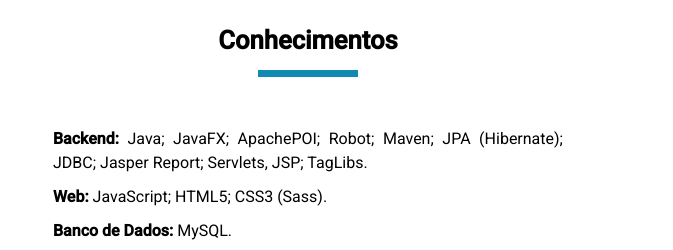
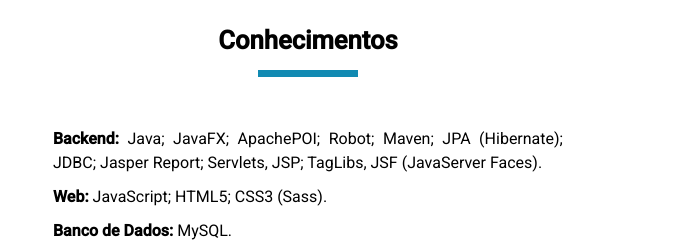
Before and after one commit to FelypeGanzert/personal-portfolio, a website: page dist/index.html in a window 1280 px wide. Shown: the part 1900-2150 px from the top of the page, 607-1280 px from the left. Drawn offline with Linux system fonts and the light colour scheme.

Commit message:
Updated skills section

```diff
--- a/dist/index.html
+++ b/dist/index.html
@@ -98,7 +98,7 @@
             <div class="knowledge-text">
                 <h2 class="l-leading">Conhecimentos</h2>
                 <div class="bottom-line"></div>
-                <p><strong>Backend:</strong> Java; JavaFX; ApachePOI; Robot; Maven; JPA (Hibernate); JDBC; Jasper Report; Servlets, JSP; TagLibs.
+                <p><strong>Backend:</strong> Java; JavaFX; ApachePOI; Robot; Maven; JPA (Hibernate); JDBC; Jasper Report; Servlets, JSP; TagLibs, JSF (JavaServer Faces).
                 </p>
                 <p><strong>Web:</strong> JavaScript; HTML5; CSS3 (Sass).</p>
                 <p><strong>Banco de Dados:</strong> MySQL.</p>
```
